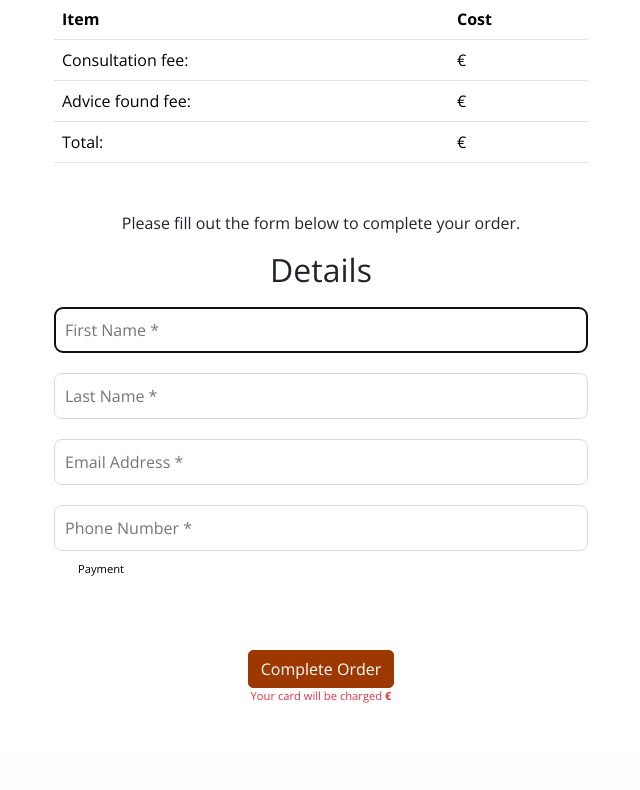
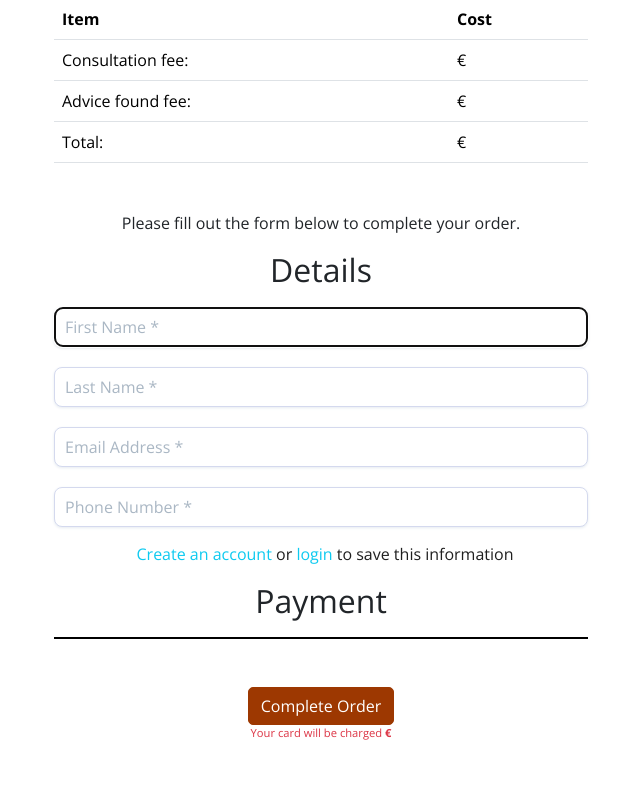
Before and after one commit to jannis-kiriasis/advisor-finder, a Django app: page /checkout/ in a window 1280 px wide. Shown: the part 267-1057 px from the top of the page, without its empty margins (319-959 px from the left). Before the commit the page ends 970 px from the top, so only its background shows below. Run offline with Django 3.2, Linux system fonts and the light colour scheme; some libraries are stand-ins or nearby versions; some web fonts are replaced.

Commit message:
add stripe payment form to checkout template

```diff
--- /dev/null
+++ b/checkout/static/checkout/css/checkout.css
@@ -0,0 +1,68 @@
+.StripeElement,
+.stripe-style-input {
+  box-sizing: border-box;
+  height: 40px;
+  box-shadow: 0 1px 3px 0 #e6ebf1;
+  -webkit-transition: box-shadow 150ms ease;
+  transition: box-shadow 150ms ease;
+  border-radius: 0.5rem;
+  background-color: #ffffff;
+  border: 1px solid var(--liberty-medium) !important;
+  width: 100%;
+  font-size: 1rem;
+  padding: 10px;
+}
+
+.StripeElement--focus,
+.stripe-style-input:focus,
+.stripe-style-input:active {
+  box-shadow: 0 1px 3px 0 #cfd7df;
+}
+
+.StripeElement--webkit-autofill {
+  background-color: #fefde5 !important;
+}
+
+.stripe-style-input::placeholder {
+    color: #aab7c4;
+}
+
+.fieldset-label {
+    position: relative;
+    right: .5rem;
+}
+
+#payment-form .form-control,
+#card-element {
+    color: #000;
+    border: 1px solid #000;
+}
+
+select,
+select option {
+    color: #000000;
+}
+
+select:invalid,
+select option[value=""] {
+    color: #aab7c4 !important;
+}
+
+#loading-overlay {
+	display: none;
+	position: fixed;
+    top: 0;
+    left: 0;
+    width: 100%;
+    height: 100%;
+    background: rgba(23, 162, 184, .85);
+    z-index: 9999;
+}
+
+.loading-spinner {
+	display: flex;
+    align-items: center;
+    justify-content: center;
+    margin: 0;
+    height: 100%;
+}
--- /dev/null
+++ b/checkout/static/checkout/js/stripe_elements.js
@@ -0,0 +1,121 @@
+/*
+    Core logic/payment flow for this comes from here:
+    https://stripe.com/docs/payments/accept-a-payment
+
+    CSS from here:
+    https://stripe.com/docs/stripe-js
+*/
+
+var stripePublicKey = $('#id_stripe_public_key').text().slice(1, -1);
+var clientSecret = $('#id_client_secret').text().slice(1, -1);
+var stripe = Stripe(stripePublicKey);
+var elements = stripe.elements();
+
+var style = {
+    base: {
+        color: '#000',
+        fontFamily: '"Helvetica Neue", Helvetica, sans-serif',
+        fontSmoothing: 'antialiased',
+        fontSize: '16px',
+        '::placeholder': {
+            color: '#aab7c4'
+        }
+    },
+    invalid: {
+        color: '#dc3545',
+        iconColor: '#dc3545'
+    }
+};
+
+var card = elements.create('card', {style: style});
+card.mount('#card-element');
+
+// Handle realtime validation errors on the card element
+card.addEventListener('change', function (event) {
+    var errorDiv = document.getElementById('card-errors');
+    if (event.error) {
+        var html = `
+            <span class="icon" role="alert">
+                <i class="fas fa-times"></i>
+            </span>
+            <span>${event.error.message}</span>
+        `;
+        $(errorDiv).html(html);
+    } else {
+        errorDiv.textContent = '';
+    }
+});
+
+// Handle form submit
+var form = document.getElementById('payment-form');
+
+form.addEventListener('submit', function(ev) {
+    ev.preventDefault();
+    card.update({ 'disabled': true});
+    $('#submit-button').attr('disabled', true);
+    $('#payment-form').fadeToggle(100);
+    $('#loading-overlay').fadeToggle(100);
+
+    var saveInfo = Boolean($('#id-save-info').attr('checked'));
+    // From using {% csrf_token %} in the form
+    var csrfToken = $('input[name="csrfmiddlewaretoken"]').val();
+    var postData = {
+        'csrfmiddlewaretoken': csrfToken,
+        'client_secret': clientSecret,
+        'save_info': saveInfo,
+    };
+    var url = '/checkout/cache_checkout_data/';
+
+    $.post(url, postData).done(function () {
+        stripe.confirmCardPayment(clientSecret, {
+            payment_method: {
+                card: card,
+                billing_details: {
+                    name: $.trim(form.full_name.value),
+                    phone: $.trim(form.phone_number.value),
+                    email: $.trim(form.email.value),
+                    address:{
+                        line1: $.trim(form.street_address1.value),
+                        line2: $.trim(form.street_address2.value),
+                        city: $.trim(form.town_or_city.value),
+                        country: $.trim(form.country.value),
+                        state: $.trim(form.county.value),
+                    }
+                }
+            },
+            shipping: {
+                name: $.trim(form.full_name.value),
+                phone: $.trim(form.phone_number.value),
+                address: {
+                    line1: $.trim(form.street_address1.value),
+                    line2: $.trim(form.street_address2.value),
+                    city: $.trim(form.town_or_city.value),
+                    country: $.trim(form.country.value),
+                    postal_code: $.trim(form.postcode.value),
+                    state: $.trim(form.county.value),
+                }
+            },
+        }).then(function(result) {
+            if (result.error) {
+                var errorDiv = document.getElementById('card-errors');
+                var html = `
+                    <span class="icon" role="alert">
+                    <i class="fas fa-times"></i>
+                    </span>
+                    <span>${result.error.message}</span>`;
+                $(errorDiv).html(html);
+                $('#payment-form').fadeToggle(100);
+                $('#loading-overlay').fadeToggle(100);
+                card.update({ 'disabled': false});
+                $('#submit-button').attr('disabled', false);
+            } else {
+                if (result.paymentIntent.status === 'succeeded') {
+                    form.submit();
+                }
+            }
+        });
+    }).fail(function () {
+        // just reload the page, the error will be in django messages
+        location.reload();
+    })
+});
--- a/checkout/templates/checkout/checkout.html
+++ b/checkout/templates/checkout/checkout.html
@@ -2,6 +2,7 @@
 {% load static %}
 
 {% block extra_css %}
+<link rel="stylesheet" href="{% static 'checkout/css/checkout.css' %}">
 {% endblock %}
 
 {% block page_header %}
@@ -49,17 +50,30 @@
                 <form action="{% url 'checkout' %}" method="POST" class="mt-3" id="payment-form">
                     {% csrf_token %}
                     <h2>Details</h2>
-                        {{ order_form}}
+                    {{ order_form }}
 
-                    <fieldset class="px-3">
-                        <legend class="fieldset-label small text-black px-2 w-auto">Payment</legend>
+                    <div class="form-check form-check-inline float-right mr-0 mb-3">
+                        {% if user.is_authenticated %}
+                            <label class="form-check-label" for="id-save-info">Save this delivery information to my profile</label>
+                            <input class="form-check-input ml-2 mr-0" type="checkbox" id="id-save-info" name="save-info" checked>
+                        {% else %}
+                            <label class="form-check-label" for="id-save-info">
+                                <a class="text-info" href="{% url 'account_signup' %}">Create an account</a> or
+                                <a class="text-info" href="{% url 'account_login' %}">login</a> to save this information
+                            </label>
+                        {% endif %}
+                    </div>
+
+                    <div>
+                        <h2 class="text-center">Payment</h2>
                         <!-- A Stripe card element will go here -->
-                        <div class="mb-3" id="card-element"></div>
+                        <div class="mt-3 mb-3" id="card-element"></div>
                         <!-- Used to display form errors -->
                         <div class="mb-3 text-danger" id="card-errors" role="alert"></div>
                         <!-- Pass the client secret to the view so we can get the payment intent id -->
                         <input type="hidden" value="{{ client_secret }}" name="client_secret">
-                    </fieldset>
+                    </div>
+
 
                     <div class="submit-button text-right mt-5 mb-5">
 
--- a/checkout/views.py
+++ b/checkout/views.py
@@ -9,6 +9,8 @@ def checkout(request):
 
     context = {
         'order_form': order_form,
+        'stripe_public_key': 'pk_test_51MQVNNC4VwW0IzXj93A03LIFFiBSGp5IpdVGpaCgzDTfZh7InRUYlrsB8jDqUoFy3RSawHFVYbpD6Hq5a4ubSzjo00GNiwRgLD',
+        'client_secret': 'test client secret'
     }
 
     return render(request, 'checkout/checkout.html', context)
--- a/seekers/templates/seekers/advisor.html
+++ b/seekers/templates/seekers/advisor.html
@@ -119,8 +119,8 @@
                                 <p><span class="fw-bold">Fee:</span>
                                     {{ el.price }}
                                 </p>
-                                <a class="btn btn-primary" href="#">
-                                    Confirm
+                                <a class="btn btn-primary" href="{% url 'checkout' %}">
+                                    Confirm consultation
                                 </a>
                                 <p>
                                     <span class="small">
--- a/templates/base.html
+++ b/templates/base.html
@@ -24,6 +24,8 @@
             <script src="https://code.jquery.com/jquery-3.4.1.slim.min.js" integrity="sha384-J6qa4849blE2+poT4WnyKhv5vZF5SrPo0iEjwBvKU7imGFAV0wwj1yYfoRSJoZ+n" crossorigin="anonymous"></script>
             <script src="https://cdn.jsdelivr.net/npm/@popperjs/core@2.11.6/dist/umd/popper.min.js" integrity="sha384-oBqDVmMz9ATKxIep9tiCxS/Z9fNfEXiDAYTujMAeBAsjFuCZSmKbSSUnQlmh/jp3" crossorigin="anonymous"></script>
             <script src="https://cdn.jsdelivr.net/npm/bootstrap@5.3.0-alpha1/dist/js/bootstrap.min.js" integrity="sha384-mQ93GR66B00ZXjt0YO5KlohRA5SY2XofN4zfuZxLkoj1gXtW8ANNCe9d5Y3eG5eD" crossorigin="anonymous"></script>
+            <!-- Stripe -->
+            <script src="https://js.stripe.com/v3/"></script>
         {% endblock %}
 
         {% block extra_js %}
```
Lines whose indentation alone changed are shown as unchanged.
